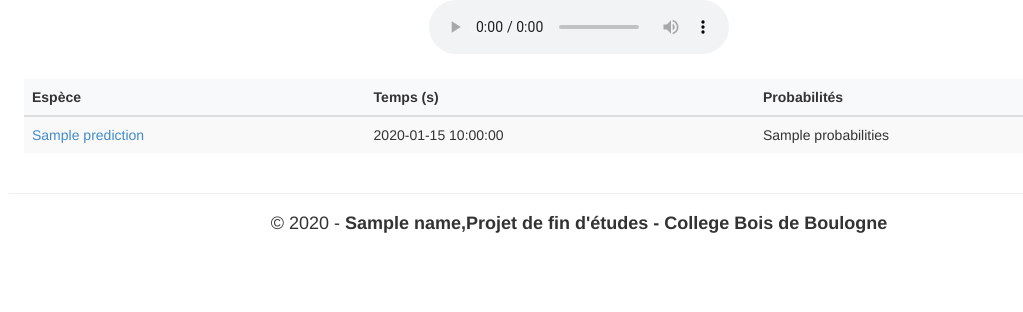
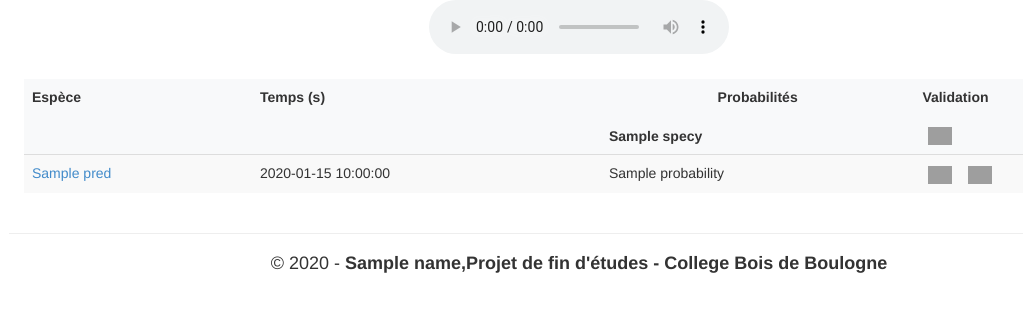
Before and after one commit to jfgagnon00/FeatheredFury, a Python web app: template src/ffury/optional/application/templates/service/waveformResponse.html in a window 1280 px wide. Shown: the part 71-383 px from the top of the page, without its empty margins (61-1084 px from the left). Run offline with Jinja, Linux system fonts and the light colour scheme; the template is opened without the code that fills it: most values are stand-ins (such as "Sample title", 1, 10 or a date in 2020); grey boxes are pictures that could not be loaded.

Commit message:
Application avec validation par user

```diff
--- a/setup.py
+++ b/setup.py
@@ -45,6 +45,7 @@ def _dependencies_service():
     return [
         "flasgger==0.9.7.1",
         "flask==3.1.0",
+        "flask-cors==5.0.0",
         "werkzeug==3.1.3",
     ]
 
--- a/src/ffury/configs/ServiceConfig.py
+++ b/src/ffury/configs/ServiceConfig.py
@@ -25,3 +25,7 @@ class ServiceConfig:
     @property
     def predict_url(self):
         return f"{self._base_url}/predict"
+
+    @property
+    def validation_url(self):
+        return f"{self._base_url}/validation"
--- a/src/ffury/optional/application/blueprints/home/upload.py
+++ b/src/ffury/optional/application/blueprints/home/upload.py
@@ -49,7 +49,9 @@ def upload_file(file):
                                spectrogram_b64=result["spectrogram_b64"],
                                predictions=result["predictions"],
                                audio_content_b64=b64encode(file.read()).decode("utf-8"),
-                               audio_content_type=file.content_type)
+                               audio_content_type=file.content_type,
+                               validation_url=current_app.config["SERVICE_CONFIG"].validation_url)
+
     except Exception as e:
         return log_error(repr(e)), 400
 
--- a/src/ffury/optional/application/templates/service/waveformResponse.html
+++ b/src/ffury/optional/application/templates/service/waveformResponse.html
@@ -3,11 +3,33 @@
 {% block content %}
 
 <style>
-    .table th {
+    .table thead {
         position: sticky;
         top: 0;
         z-index: 1;
         background-color: #f8f9fa;
+    }
+
+    .table th {
+        border: none !important;
+    }
+
+    .application-button {
+      cursor: pointer;
+      background-color: transparent;
+      border: none;
+    }
+
+    .application-image {
+      width: 24px;
+    }
+
+    .selected {
+      transform: scale(1.50);
+    }
+
+    .deselected {
+      transform: scale(0.50);
     }
 </style>
 
@@ -26,20 +48,43 @@
     <br>
 
     <div style="max-height: 250px; overflow-y: auto;">
-        <table class="table table-striped">
+        <table id="predictions" class="table table-striped">
             <thead>
                 <tr>
                     <th>Espèce</th>
                     <th>Temps (s)</th>
-                    <th>Probabilités</th>
+                    <th class="text-center" colspan="{{ num_species }}">Probabilités</th>
+                    <th>Validation</th>
+                </tr>
+                <tr>
+                    <th></th>
+                    <th></th>
+                    {% for s in species %}
+                        <th>{{ s }}</th>
+                    {% endfor %}
+                    <th>
+                        <button class="application-button" onclick="sendValidation('{{ validation_url }}')">
+                            <img class="application-image" src="{{ url_for('static', filename='images/send.png' ) }}">
+                        </button>
+                    </th>
                 </tr>
             </thead>
             <tbody>
-                {% for p in predictions %}
+                {% for pred in predictions %}
                     <tr>
-                        <td><a href="{{ p.info_url }}" target="_blank">{{ p.name }}</a></td>
-                        <td>{{ p.time }}</td>
-                        <td>{{ p.probabilities }}</td>
+                        <td><a href="{{ pred.info_url }}" target="_blank">{{ pred.name }}</a></td>
+                        <td>{{ pred.time }}</td>
+                        {% for probability in pred.probabilities %}
+                            <td>{{ probability }}</td>
+                        {% endfor %}
+                        <td>
+                            <button id="thumb-up-{{ loop.index0 }}" class="application-button" onclick="validatePrediction('up', '{{ loop.index0 }}')">
+                                <img class="application-image" src="{{ url_for('static', filename='images/thumbs_up.png' ) }}">
+                            </button>
+                            <button id="thumb-dn-{{ loop.index0 }}" class="application-button" onclick="validatePrediction('dn', '{{ loop.index0 }}')">
+                                <img class="application-image" src="{{ url_for('static', filename='images/thumbs_dn.png' ) }}">
+                            </button>
+                        </td>
                     </tr>
                 {% endfor %}
             </tbody>
@@ -47,4 +92,54 @@
     </div>
 </div>
 
+<script>
+    function validatePrediction(choice, index)
+    {
+        const thumbUpButton = document.getElementById(`thumb-up-${index}`)
+        const thumbDnButton = document.getElementById(`thumb-dn-${index}`)
+
+        thumbUpButton.classList.remove("selected", "deselected");
+        thumbDnButton.classList.remove("selected", "deselected");
+
+        if (choice === "up")
+        {
+            thumbUpButton.classList.add("selected");
+            thumbDnButton.classList.add("deselected");
+        }
+        else
+        {
+            thumbDnButton.classList.add("selected");
+            thumbUpButton.classList.add("deselected");
+        }
+    }
+
+    async function sendValidation(url)
+    {
+        const data =
+        {
+            test: "TODO",
+        };
+
+        // Send the selected choice to the server
+        fetch(url,
+        {
+            method: "POST",
+            headers:
+            {
+                "Content-Type": "application/json",
+            },
+            body: JSON.stringify(data)
+        })
+        .then(response => response.json())
+        .then(data =>
+        {
+            console.log("Server Response:", data);
+        })
+        .catch(error =>
+        {
+            console.error("Erreur:", error);
+        });
+    }
+</script>
+
 {% endblock %}
--- a/src/ffury/optional/service/__init__.py
+++ b/src/ffury/optional/service/__init__.py
@@ -1,4 +1,5 @@
 from flask import Flask
+from flask_cors import CORS
 from flasgger import Swagger
 from ffury.configs import ProjectConfig
 from ffury.misc.logging import (
@@ -28,4 +29,8 @@ def create_flask_app(project_config: ProjectConfig) -> Flask:
     message = pretty_format(app.config["CONTROLLER"].status)
     app.config["LOGGER"].info(message)
 
+    CORS(app)
+    #CORS(app, resources={r"/*": {"origins": "https://yourfrontend.com"}})
+
+
     return app, Swagger(app)
--- a/src/ffury/optional/service/blueprints/api/routes.py
+++ b/src/ffury/optional/service/blueprints/api/routes.py
@@ -3,6 +3,7 @@ from flask import Flask
 from . import api
 from .index import index
 from .predict import predict
+from .validation import validation
 
 
 def register_blueprint(app: Flask,
```
Also changed, not shown: src/ffury/optional/application/__init__.py (+18 -2 lines), src/ffury/optional/service/blueprints/api/validation.py (added, +21 -0 lines), 1 other file.
